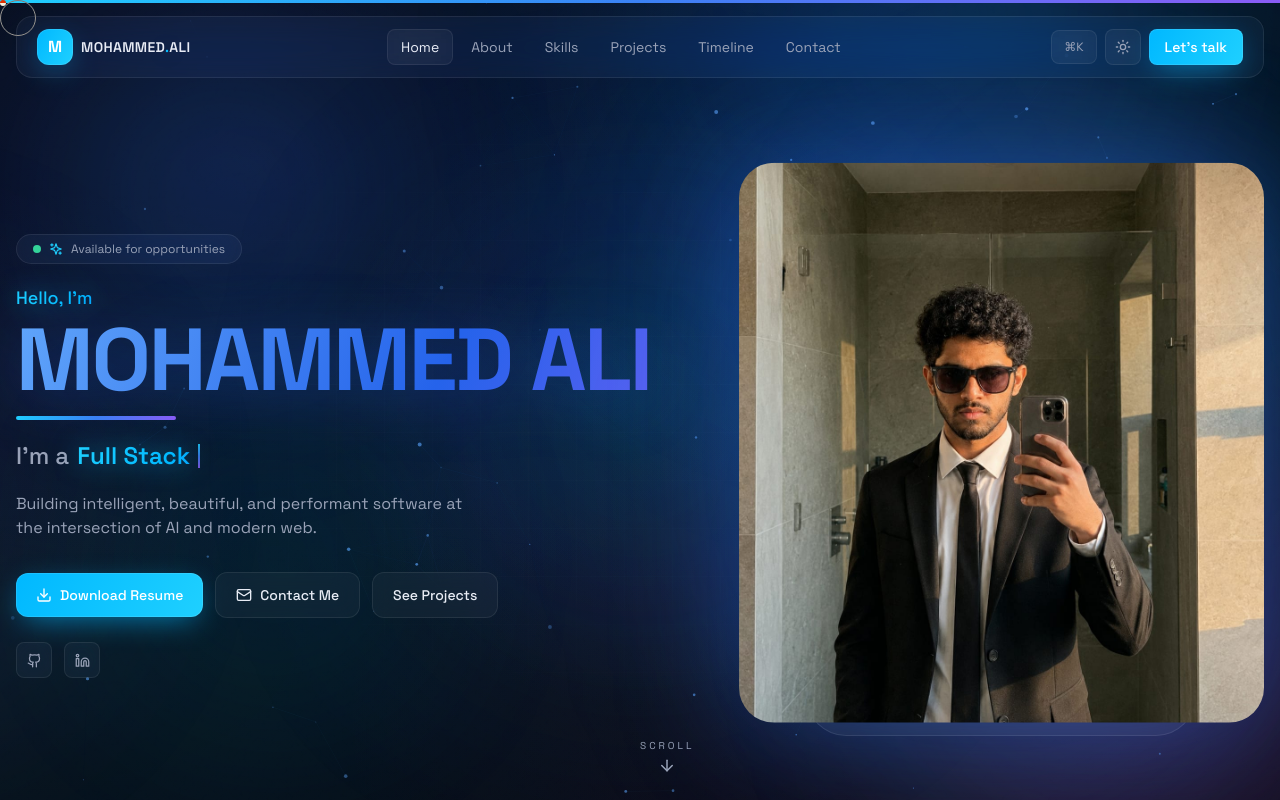
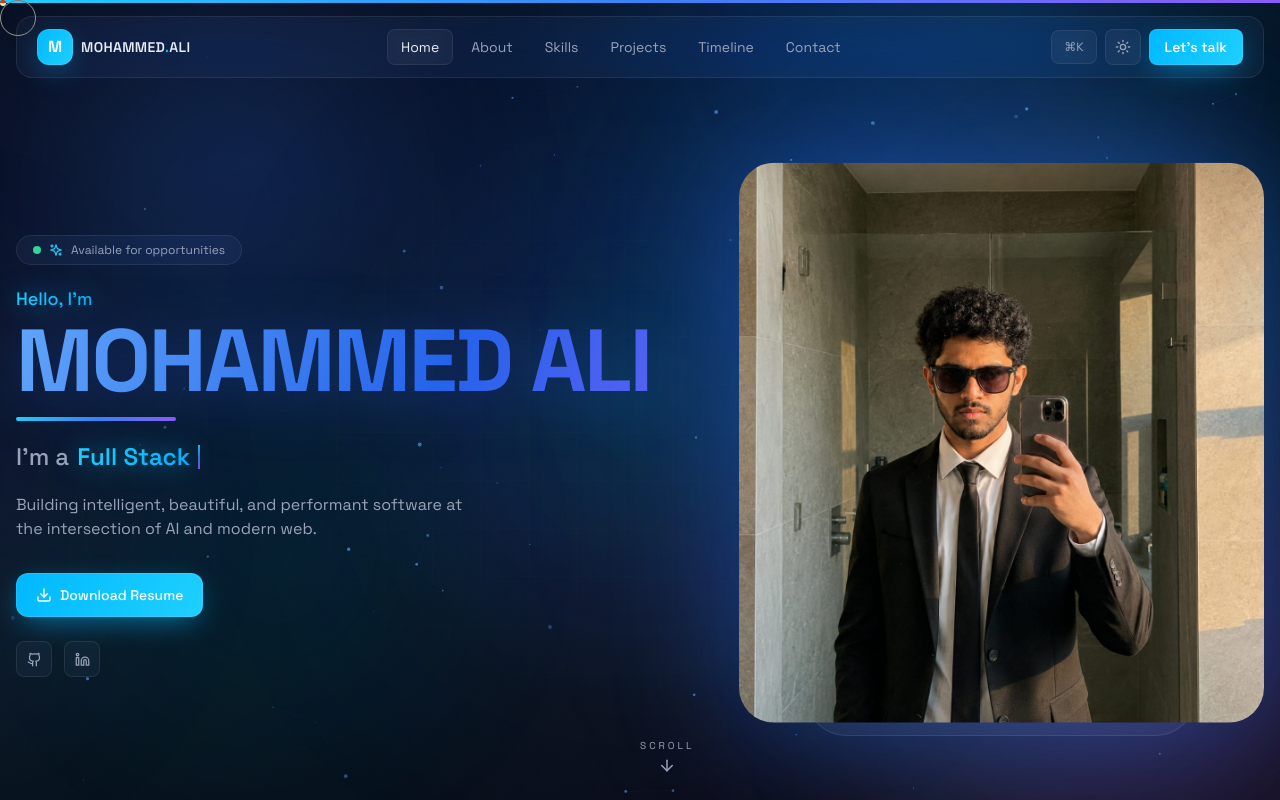
Before and after one commit to mohdalii/aliportfolio, a React (Vite) app: page / in a window 1280 px wide. Shown: the top 800 px of the page. Built offline with nearby package versions, Linux system fonts and the light colour scheme.

Commit message:
hero buttons removed

```diff
--- a/src/components/sections/Hero.tsx
+++ b/src/components/sections/Hero.tsx
@@ -153,18 +153,7 @@ export function Hero() {
             >
               <Download size={16} className="transition-transform group-hover:-translate-y-0.5" /> Download Resume
             </MagneticButton>
-            <MagneticButton
-              onClick={() => scrollTo('#contact')}
-              className="btn-glass group inline-flex items-center gap-2 rounded-xl px-5 py-3 text-sm font-medium text-fg"
-            >
-              <Mail size={16} className="transition-transform group-hover:rotate-12" /> Contact Me
-            </MagneticButton>
-            <MagneticButton
-              onClick={() => scrollTo('#projects')}
-              className="btn-glass group inline-flex items-center gap-2 rounded-xl px-5 py-3 text-sm font-medium text-fg"
-            >
-              See Projects
-            </MagneticButton>
+
           </motion.div>
 
           {/* quick socials */}
@@ -174,6 +163,9 @@ export function Hero() {
             transition={{ duration: 0.6, delay: 0.7 }}
             className="mt-6 flex items-center justify-center gap-3 md:justify-start"
           >
+
+
+
             <a href={PROFILE.github} aria-label="GitHub" className="grid h-9 w-9 place-items-center rounded-lg glass text-muted transition hover:text-electric-400 hover:border-electric-400/50 hover:bg-electric-500/10 hover:shadow-glow-electric">
               <Github size={15} />
             </a>
```
